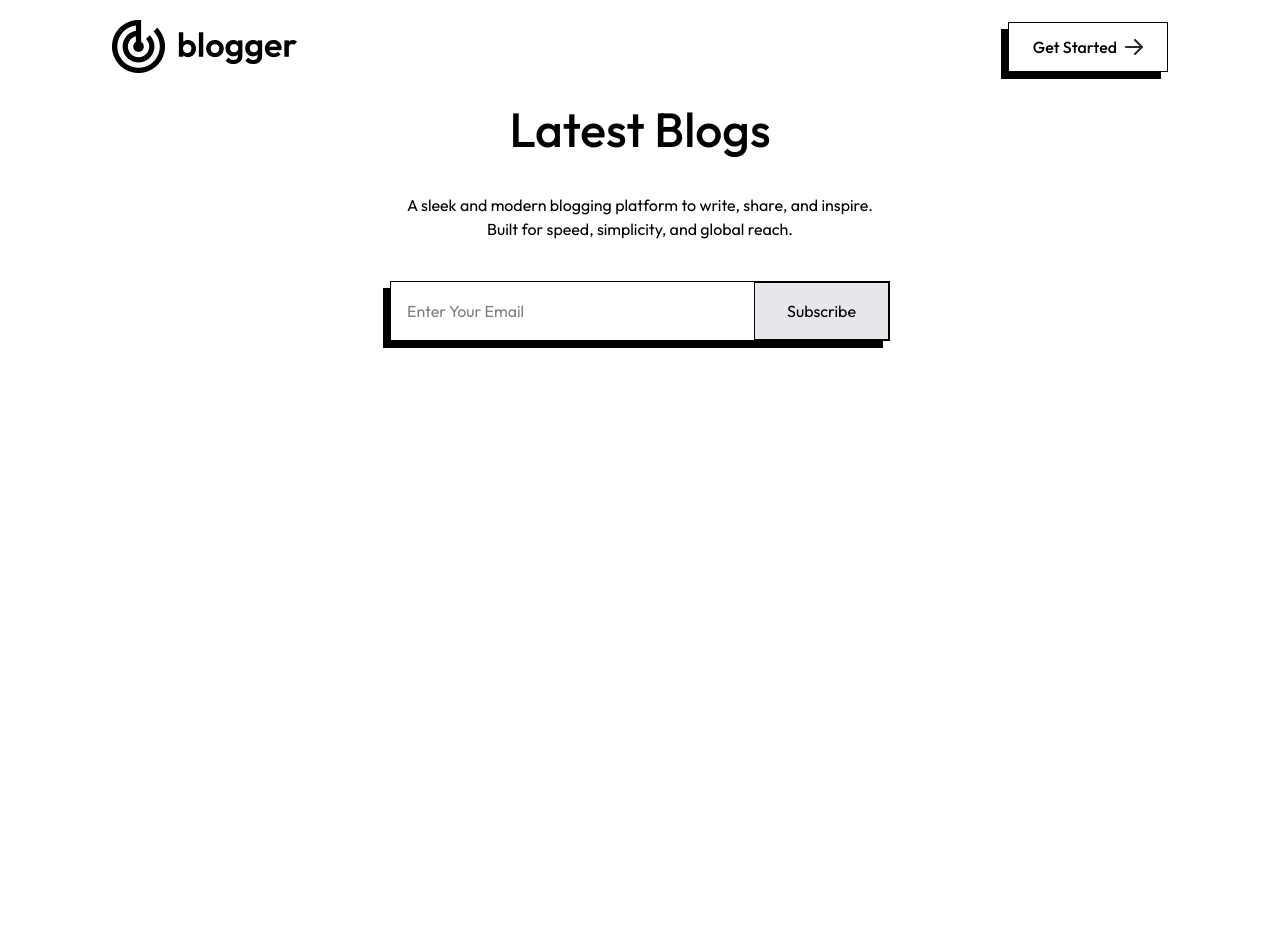
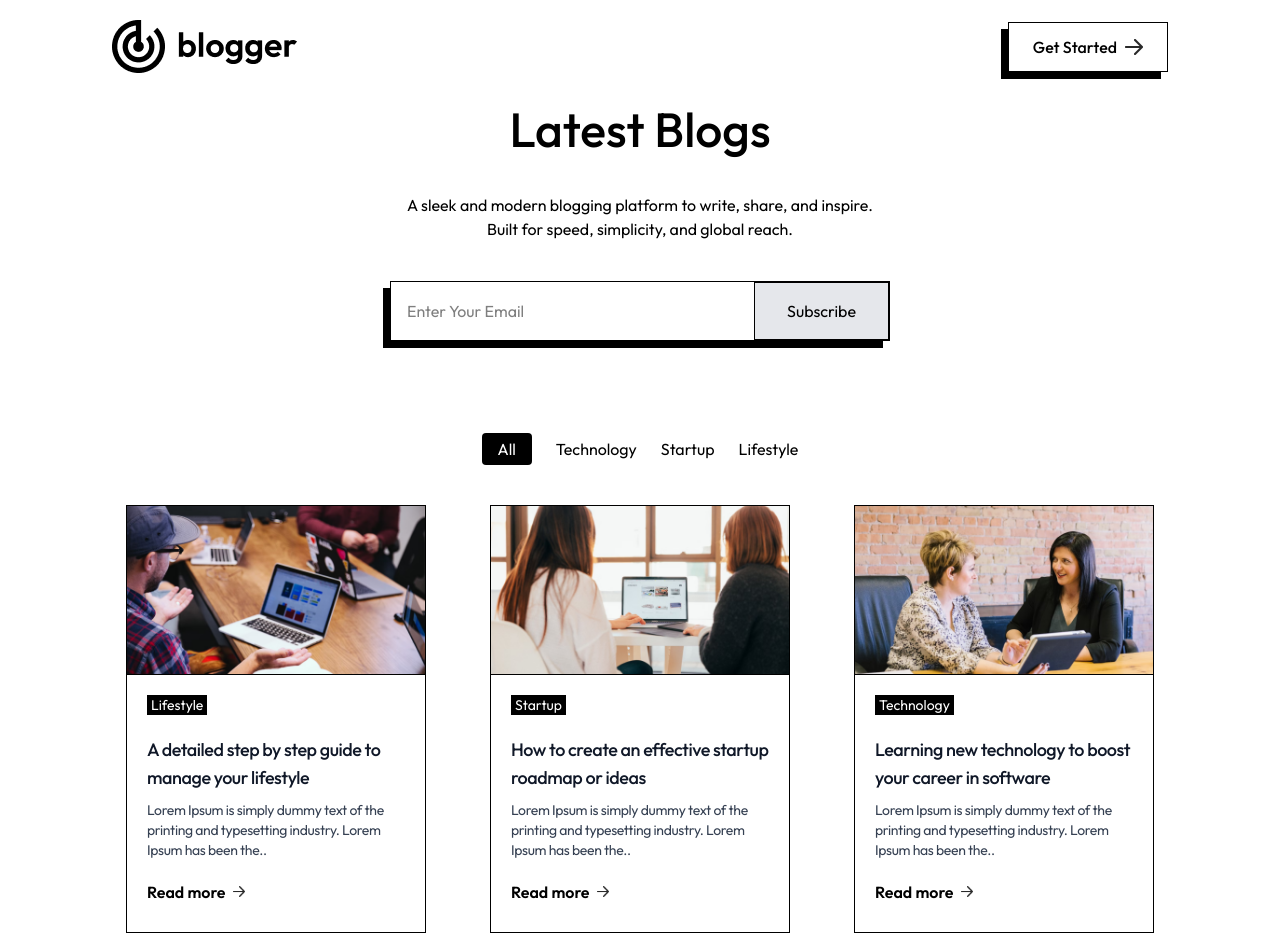
Before and after one commit to hemapriyavk/Full-stack-blog-application-using-Next.js, a Next.js app: page / in a window 1280 px wide. Shown: the top 952 px of the page. Before the commit the page ends 800 px from the top, so only its background shows below. Built offline with nearby package versions, Linux system fonts and the light colour scheme.

Commit message:
created blog list for home page

```diff
--- /dev/null
+++ b/Components/BlogItem.jsx
@@ -0,0 +1,21 @@
+import React from 'react'
+import Image from 'next/image'
+import { assets } from '@/Assets/assets'
+
+const BlogItem = ({title, description, category, image}) => {
+  return (
+    <div className='max-w-[330px] sm:max-w-[300px] bg-white border border-black hover:shadow-[-7px_7px_0px_#000000]'>
+        <Image src={image} alt='blog-image' width={400} height={400} className='border-b border-black'/>
+        <p className='ml-5 mt-5 px-1 inline-block bg-black text-white text-sm'>{category}</p>
+        <div className='p-5'>
+            <h5 className='mb-2 text-lg font-medium tracking-tight text-gray-900'>{title}</h5>
+            <p className='mb-3 text-sm tracking-tight text-gray-700'>{description}</p>
+            <div className='inline-flex items-center py-2 font-semibold text-center'>
+                Read more <Image src={assets.arrow} alt='arrow' width={12} className='ml-2' />
+            </div>
+        </div>
+    </div>
+  )
+}
+
+export default BlogItem
--- /dev/null
+++ b/Components/BlogList.jsx
@@ -0,0 +1,21 @@
+
+import React from 'react'
+import BlogItem from './BlogItem'
+import { blog_data } from '@/Assets/assets'
+
+const BlogList = () => {
+  return (
+    <div>
+        <div className='flex justify-center gap-6 my-10'>
+            <button className='bg-black text-white py-1 px-4 rounded-sm'>All</button>
+            <button>Technology</button><button>Startup</button><button>Lifestyle</button>
+        </div>
+        <div className='flex flex-wrap justify-around gap-1 gap-y-10 mb-16 xl:mx-24'>{blog_data.map((item, index)=> (
+            <BlogItem key={index} image={item.image} title={item.title} description={item.description} category={item.category} />
+        ))}
+        </div>
+    </div>
+  )
+}
+
+export default BlogList
--- a/Components/Header.jsx
+++ b/Components/Header.jsx
@@ -1,12 +1,12 @@
-import { assets } from '@/Assets/assets'
 import React from 'react'
 import Image from 'next/image'
+import { assets } from '@/Assets/assets'
 
 const Header = () => {
   return (
     <div className='py-5 px-5 md:px-12 lg:px-28'>
         <div className='flex justify-between items-center'>
-            <Image src={assets.logo} width={180} alt='' className='w-[130px] sm:w-auto' />
+            <Image src={assets.logo} width={180} alt='logo' className='w-[130px] sm:w-auto' />
             <button className='flex items-center gap-2 font-medium py-1 px-3 sm:py-3 sm:px-6 border border-solid border-black shadow-[-7px_7px_0px_#000000]'>Get Started <Image src={assets.arrow}/></button>
         </div>
 
--- a/app/page.js
+++ b/app/page.js
@@ -1,9 +1,12 @@
+'use client'
+import BlogList from "@/Components/BlogList";
 import Header from "@/Components/Header";
 
 export default function Home() {
   return (
     <>
     <Header />
+    <BlogList />
     </>
   );
 }
```
